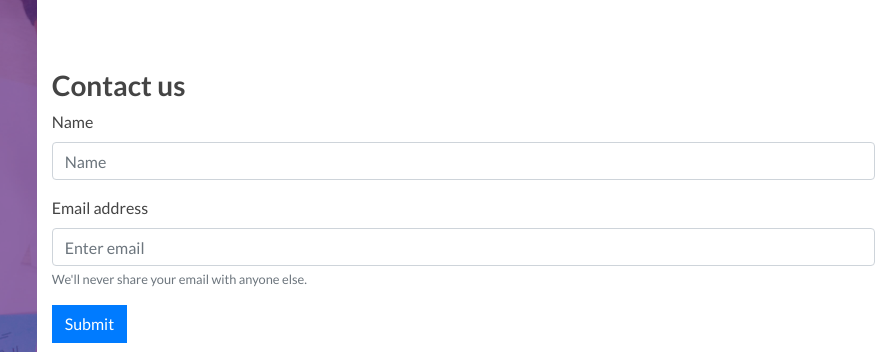
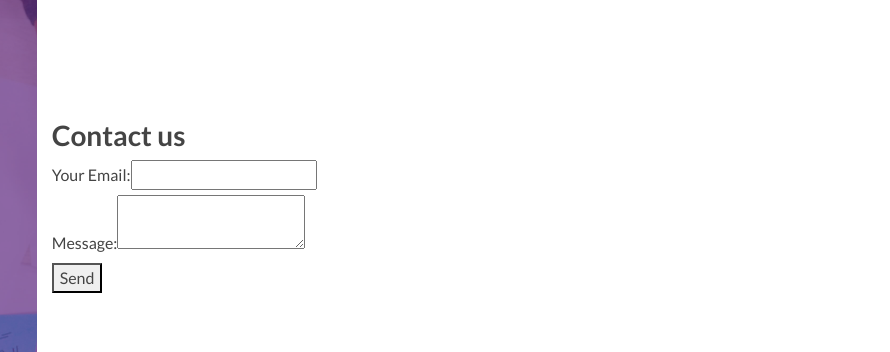
Before and after one commit to winningproduct/web-portal, a Gatsby site: page /contact in a window 1280 px wide. Shown: the part 223-575 px from the top of the page, 390-1280 px from the left. Built offline with nearby package versions, Linux system fonts and the light colour scheme; Gatsby itself is replaced by a stand-in of ours.

Commit message:
Linking contact forms to netlify

```diff
--- a/src/pages/contact.js
+++ b/src/pages/contact.js
@@ -115,7 +115,19 @@ const Contact = () => (
         </div>
         <div className="col-12 col-md-8 d-flex flex-column justify-content-center contactForm">
           <h3>Contact us</h3>
-          <form name="contact" method="POST" netlify="true" data-netlify-recaptcha="true" netlify-honeypot="bot-field">
+          <form name="Contact Form" method="POST" data-netlify="true">
+            <input type="hidden" name="form-name" value="Contact Form" />
+            <div>
+              <label>Your Email:</label>
+              <input type="email" name="email" />
+            </div>
+            <div>
+              <label>Message:</label>
+              <textarea name="message" />
+            </div>
+            <button type="submit">Send</button>
+          </form>
+          {/* <form name="contact" method="POST" netlify="true" data-netlify-recaptcha="true" netlify-honeypot="bot-field">
             <p hidden>
               <label>Don’t fill this out if you're human: <input name="bot-field" /></label>
             </p>
@@ -130,7 +142,7 @@ const Contact = () => (
             </div>
             <div data-netlify-recaptcha="true"></div>
             <button type="submit" className="btn btn-primary">Submit</button>
-          </form>
+          </form> */}
         </div>
       </div>
     </div>
```
